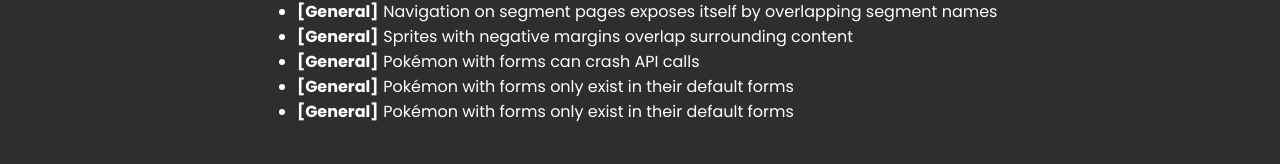
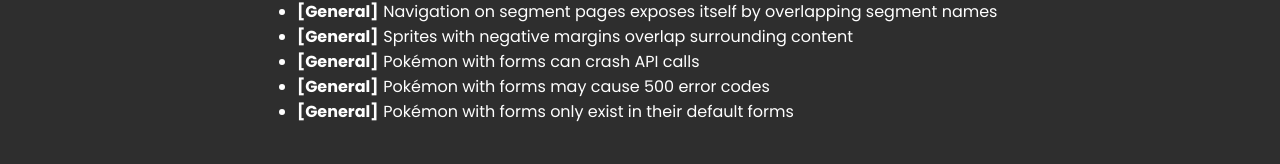
Before and after one commit to czhangy/nuzdocs, a Next.js app: page /bugs in a window 1280 px wide. Shown: the part 540-704 px from the top of the page. Built offline with nearby package versions, Linux system fonts and the light colour scheme; a web font is replaced by a local one.

Commit message:
Component setup

```diff
--- /dev/null
+++ b/src/components/BoxPage/BoxPage.module.scss
@@ -0,0 +1,4 @@
+@use "@/styles/constants";
+
+.box-page {
+}
--- a/src/static/bugs.ts
+++ b/src/static/bugs.ts
@@ -30,7 +30,7 @@ const bugs: { [priority: string]: Bug[] } = {
             group: "General",
         },
         {
-            desc: "Pokémon with forms only exist in their default forms",
+            desc: "Pokémon with forms may cause 500 error codes",
             group: "General",
         },
         {
```
Also changed, not shown: src/components/BoxPage/BoxPage.tsx (added, +11 -0 lines), src/pages/runs/[runName]/box.tsx (+6 -1 lines), 1 other file (tests, documents, lock files or other folders).
